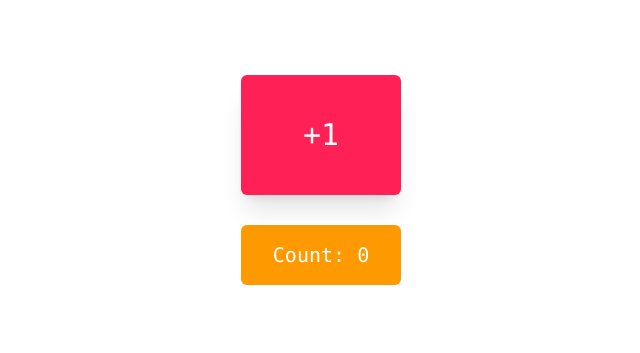
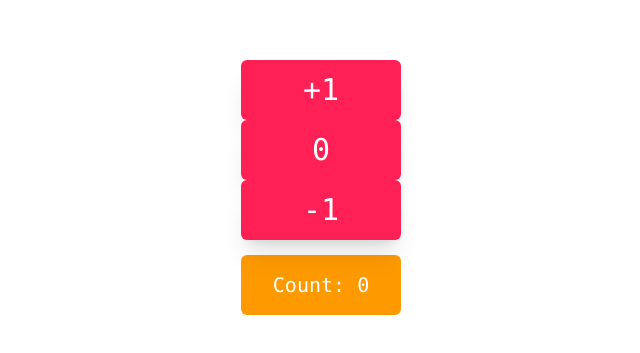
Before and after one commit to oneiros26/Unicorn, a React (Vite) app in the folder react-test-app/: page / in a window 1280 px wide. Shown: the part 205-558 px from the top of the page, without its empty margins (319-959 px from the left). Built offline with nearby package versions, Linux system fonts and the light colour scheme.

Commit message:
Decrement and reset button

```diff
--- a/react-test-app/package.json
+++ b/react-test-app/package.json
@@ -12,7 +12,8 @@
   "dependencies": {
     "@tailwindcss/vite": "^4.1.7",
     "react": "^19.1.0",
-    "react-dom": "^19.1.0"
+    "react-dom": "^19.1.0",
+    "tailwindcss-animation-delay": "^2.0.2"
   },
   "devDependencies": {
     "@eslint/js": "^9.25.0",
--- a/react-test-app/src/components/Button.jsx
+++ b/react-test-app/src/components/Button.jsx
@@ -1,10 +1,10 @@
-function Button({ onClick }) {
+function Button({ onClick, children }) {
   return (
     <button
       onClick={onClick}
-      className="w-40 h-30 hover:bg-rose-500/80 cursor-pointer animate-bounce duration-250 shadow-xl medium text-3xl font-mono bg-rose-500 text-white rounded-md"
+      className="w-40 h-15 hover:bg-rose-500/80 cursor-pointer animation-delay-2000 animate-bounce shadow-xl medium text-3xl font-mono bg-rose-500 text-white rounded-md"
     >
-      +1
+      {children}
     </button>
   );
 }
--- a/react-test-app/src/components/Incrementor.jsx
+++ b/react-test-app/src/components/Incrementor.jsx
@@ -7,10 +7,20 @@ function Incrementor() {
   const incrementCount = () => {
     setCount(count + 1);
   };
+  const decrementCount = () => {
+    setCount(count - 1);
+  };
+  const resetCount = () => {
+    setCount(0);
+  };
 
   return (
-    <section className="text-center">
-      <Button onClick={incrementCount} />
+    <section className="text-center flex flex-col">
+      <Button color="blue" onClick={incrementCount}>
+        +1
+      </Button>
+      <Button onClick={resetCount}>0</Button>
+      <Button onClick={decrementCount}>-1</Button>
       <p className="w-40 h-15 bg-amber-500 text-white rounded-md flex items-center justify-center font-mono text-xl">
         Count: {count}
       </p>
```
Also changed, not shown: 2 other files (tests, documents, lock files or other folders).
